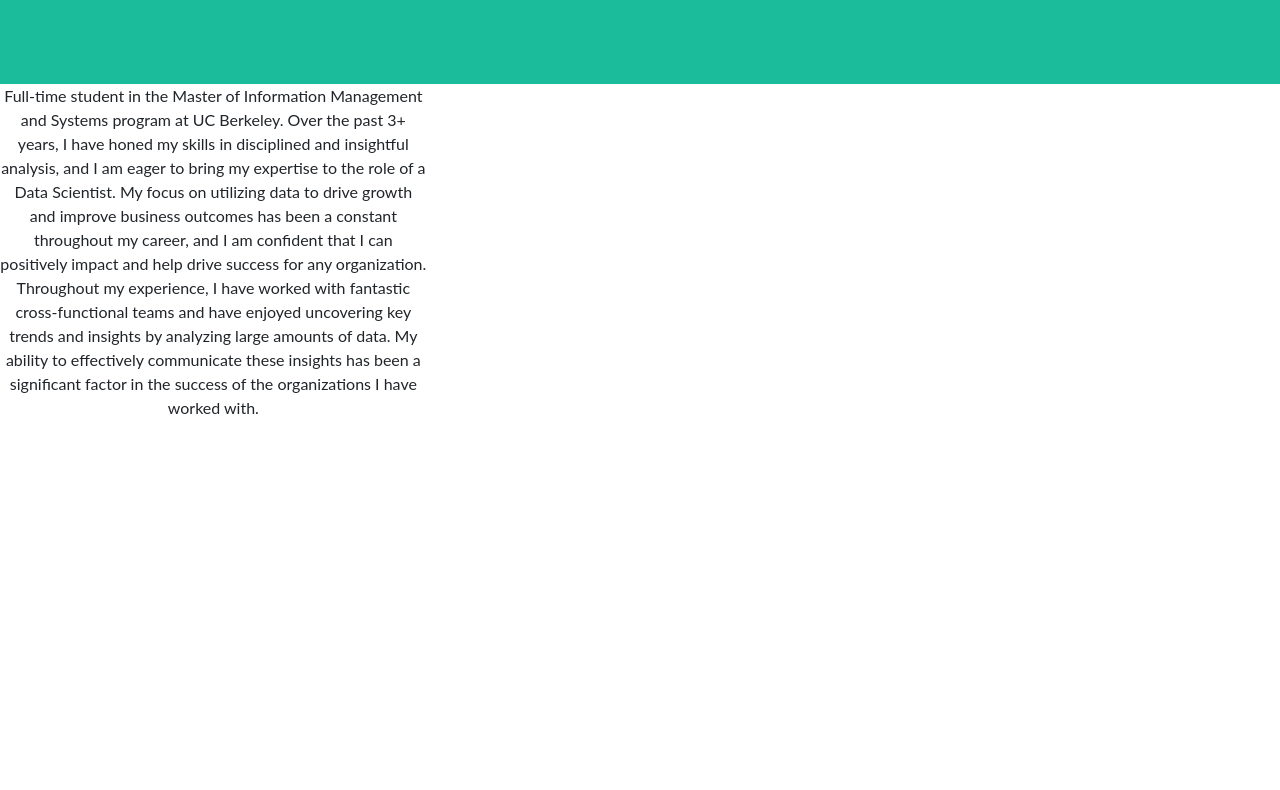
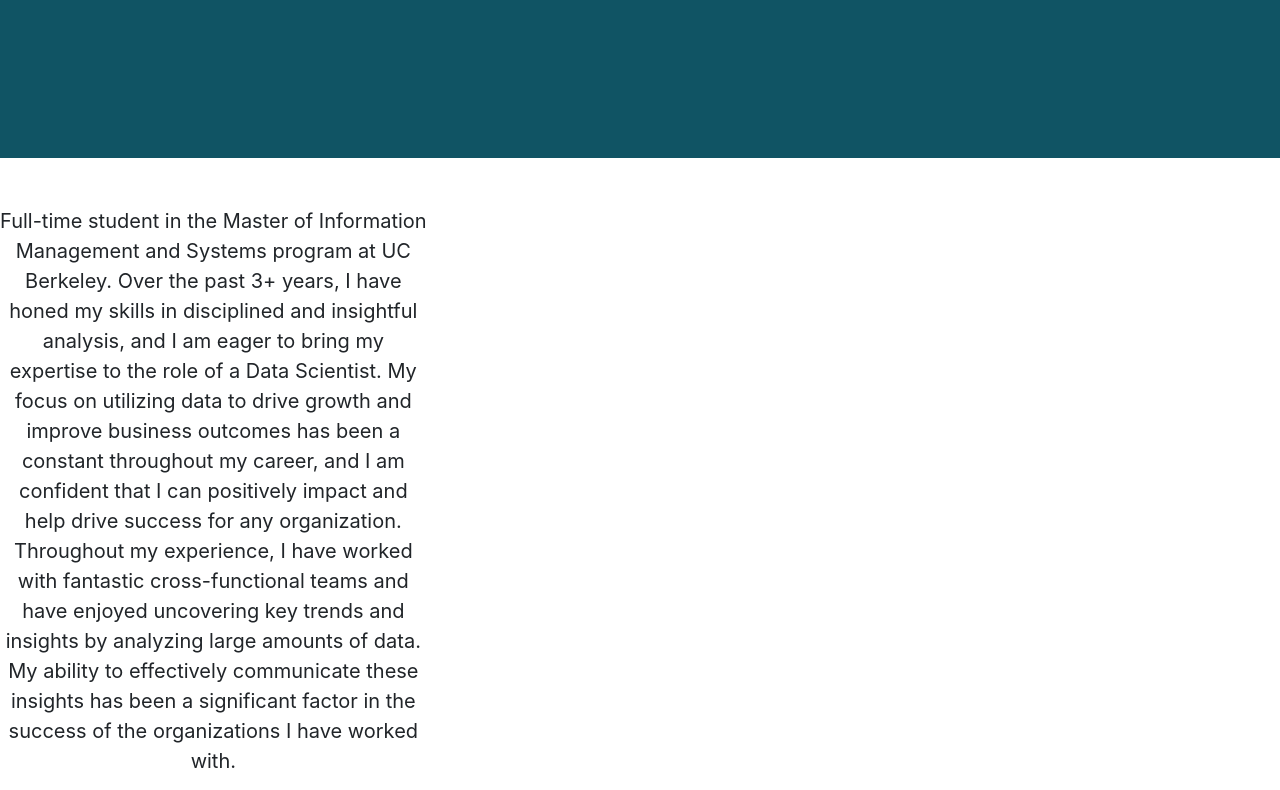
Before and after one commit to Audrey-kemi/Audrey-kemi.github.io, a plain HTML site: page index.html in a window 1280 px wide. Shown: the part 352-1142 px from the top of the page. Before the commit the page ends 800 px from the top, so only its background shows below. Drawn offline with Linux system fonts and the light colour scheme.

Commit message:
change styling

```diff
--- a/index.html
+++ b/index.html
@@ -1,7 +1,7 @@
 <!DOCTYPE HTML>
 <html>
     <header>
-        <link rel="stylesheet" href="style.css">
+        <link rel="stylesheet" href="style3.css">
         <link rel="stylesheet" href="table_style.css">
         <title>My Webpage Title</title>
     </header>
@@ -36,8 +36,7 @@
         <section class="text-center">
 
             <div class="col-md-6 col-lg-4 mb-5">
-                <P>
-                    Full-time student in the Master of Information Management and Systems program at UC Berkeley. Over the past 3+ years, I have honed my skills in disciplined and insightful analysis, and I am eager to bring my expertise to the role of a Data Scientist.
+                <P> Full-time student in the Master of Information Management and Systems program at UC Berkeley. Over the past 3+ years, I have honed my skills in disciplined and insightful analysis, and I am eager to bring my expertise to the role of a Data Scientist.
                     My focus on utilizing data to drive growth and improve business outcomes has been a constant throughout my career, and I am confident that I can positively impact and help drive success for any organization.
                     Throughout my experience, I have worked with fantastic cross-functional teams and have enjoyed uncovering key trends and insights by analyzing large amounts of data. My ability to effectively communicate these insights has been a significant factor in the success of the organizations I have worked with.
                 </P>
```
